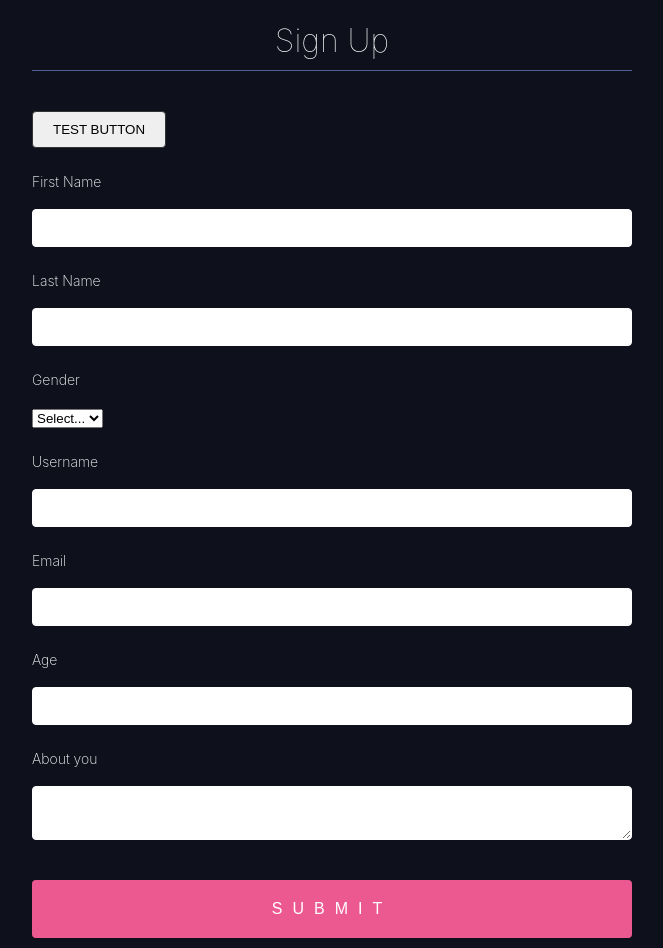
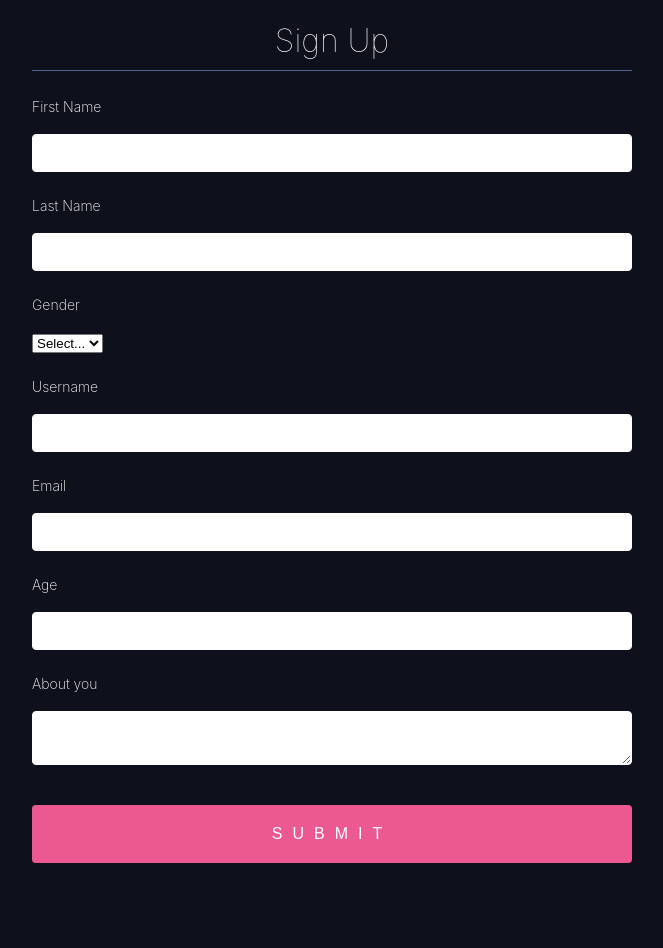
Before and after one commit to dhausser/react-hook-form-typescript, a Next.js app: page / in a window 1280 px wide. Shown: the whole page, without its empty margins (308-971 px from the left). After the commit the page ends 873 px from the top, so only its background shows below. Built offline with nearby package versions, Linux system fonts and the light colour scheme.

Commit message:
error handling

```diff
--- a/pages/index.tsx
+++ b/pages/index.tsx
@@ -1,5 +1,5 @@
 import { useForm } from "react-hook-form";
-import { ErrorMessage } from "../components/errorMessage";
+// import { DevTool } from "@hookform/devtools";
 
 export interface FormInputs {
   firstName: string;
@@ -11,50 +11,36 @@ export interface FormInputs {
   about: string;
 }
 
+function onSubmit(data: FormInputs) {
+  alert(JSON.stringify(data));
+}
+
 function App() {
   const {
     register,
     handleSubmit,
-    setError,
-    clearErrors,
     formState: { errors, isSubmitting },
-  } = useForm<FormInputs>();
-  const onSubmit = (data: FormInputs) => {
-    alert(JSON.stringify(data));
-  };
-  const sleep = (ms: number) =>
-    new Promise((resolve) => setTimeout(resolve, ms));
-  const validateUserName = async (value: string) => {
-    await sleep(1000);
-    if (value !== "bill") {
-      setError("username", { types: { validate: true } });
-      return true;
-    }
-    {
-      clearErrors("username");
-      return false;
-    }
-  };
+  } = useForm<FormInputs>({ mode: "onChange" });
 
   return (
+    <>
       <form className="App" onSubmit={handleSubmit(onSubmit)}>
         <h1>Sign Up</h1>
 
-      <button
-        onClick={() => {
-          window.alert("With typescript and Jest");
-        }}
-      >
-        Test Button
-      </button>
-
         <label>First Name</label>
-      <input {...register("firstName", { required: true })} />
-      <ErrorMessage error={errors.firstName} />
+        <input {...register("firstName", { required: true, maxLength: 30 })} />
+        {errors.firstName && errors.firstName.type === "required" && (
+          <span>This is required</span>
+        )}
+        {errors.firstName && errors.firstName.type === "maxLength" && (
+          <span>Max length exceeded</span>
+        )}
 
         <label>Last Name</label>
         <input {...register("lastName", { required: true })} />
-      <ErrorMessage error={errors.lastName} />
+        {errors.lastName && errors.lastName.type === "required" && (
+          <span>This is required</span>
+        )}
 
         <label>Gender</label>
         <select {...register("gender", { required: true })}>
@@ -62,33 +48,49 @@ function App() {
           <option>Male</option>
           <option>Female</option>
         </select>
-      <ErrorMessage error={errors.gender} />
+        {errors.gender && errors.gender.type === "required" && (
+          <span>This is required</span>
+        )}
 
         <label>Username</label>
         <input
-        // onBlur={(e) => validateUserName(e.target.value)}
           {...register("username", {
             required: true,
-          validate: validateUserName,
           })}
         />
-      <ErrorMessage error={errors.username} />
+        {errors.username && errors.username.type === "required" && (
+          <span>This is required</span>
+        )}
 
         <label>Email</label>
         <input
           {...register("email", { required: true, pattern: /^\S+@\S+$/i })}
         />
-      <ErrorMessage error={errors.email} />
+        {errors.email && errors.email.type === "required" && (
+          <span>This is required</span>
+        )}
+        {errors.email && errors.email.type === "pattern" && (
+          <span>Please enter a valid email</span>
+        )}
 
         <label>Age</label>
-      <input type="number" {...register("age", { required: true, min: 18 })} />
-      <ErrorMessage error={errors.age} />
+        <input
+          type="number"
+          {...register("age", { required: true, min: 18 })}
+        />
+        {errors.age && errors.age.type === "required" && (
+          <span>This is required</span>
+        )}
+        {errors.age && errors.age.type === "min" && (
+          <span>You must be over 18</span>
+        )}
 
         <label>About you</label>
         <textarea {...register("about")} />
 
         <input disabled={isSubmitting} type="submit" />
       </form>
+    </>
   );
 }
 
--- a/styles/globals.css
+++ b/styles/globals.css
@@ -24,7 +24,8 @@ h1 {
   margin: 0 auto;
 }
 
-p {
+p,
+span {
   color: #bf1650;
 }
 
```
Lines whose indentation alone changed are shown as unchanged.
